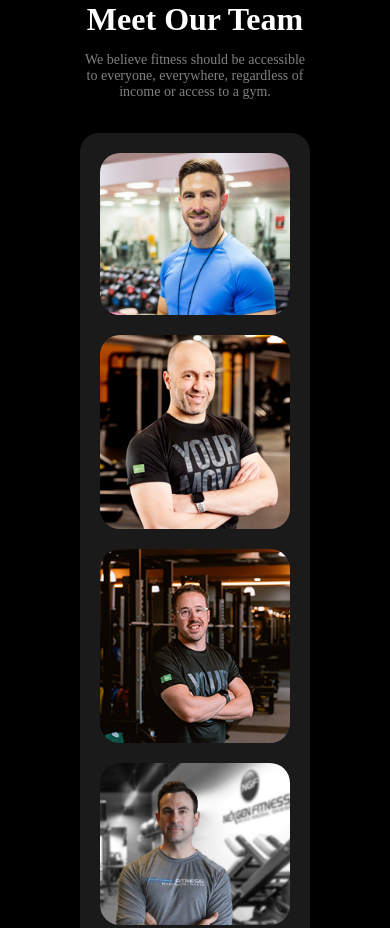
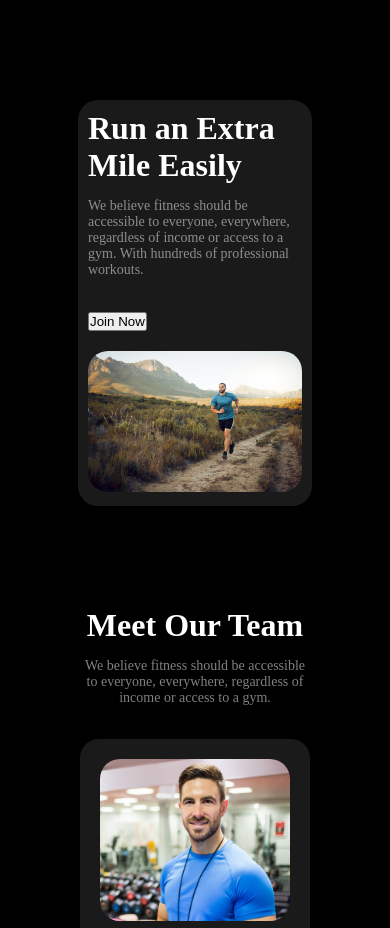
Before and after one commit to muzahid75/Assignment-02, a plain HTML site: page index.html in a window 390 px wide. Shown: the top 928 px of the page. Drawn offline with Linux system fonts and the light colour scheme.

Commit message:
Mile section responsive done

```diff
--- a/index.html
+++ b/index.html
@@ -11,6 +11,20 @@
 <body class="bg-color">
   <header></header>
   <main>
+    <section class="mile secondary-bg-color">
+      <div class="mile-parent">
+        <div class="mile-child-1">
+          <h2 class="mile-title font-primary-color font-primary">Run an Extra Mile Easily</h2>
+          <p class="mile-paragraph font-secondary-color font-tertiary">We believe fitness should be accessible to everyone, everywhere, regardless of income or access to a gym. With hundreds of professional workouts.</p>
+          <div class="btn">
+            <a href=""><button>Join Now</button></a>
+          </div>
+        </div>
+        <div class="mile-child-2">
+          <img src="./images/run.jpg" alt="Run" class="running-img">
+        </div>
+      </div>
+    </section>
     <section class="our-team primary-bg-color">
       <div class="team-title">
         <h2 class="team-title-heading font-primary font-primary-color">Meet Our Team</h2>
@@ -40,6 +54,7 @@
         </div>
       </div>
     </section>
+
   </main>
   <footer>
     <section class="footer secondary-bg-color">
--- a/style/style.css
+++ b/style/style.css
@@ -1,3 +1,4 @@
+/* our team  */
 * {
   padding: 0px;
   margin: 0px;
@@ -69,6 +70,8 @@ img.our-team-image {
   object-position: 65% 100%;
 }
 
+/* our team  */
+
 /* footer  */
 .footer{
   width: 100%;
@@ -82,7 +85,6 @@ img.our-team-image {
   justify-content: space-between;
   padding: 66px 0px;
   border-bottom: 4px solid rgba(255,255,255,0.5);
-  /* border-bottom: 2px solid color rgba(181, 27, 27, 0.5); */
 }
 .footer-content-left{
   width: 40%;
@@ -120,13 +122,48 @@ ul li a{
   font-size: 1.43rem;
 }
 .copy-text{
-  /* margin: 20px 0px 20px 0px; */
-  margin: 20px auto 20px auto;
-  /* margin-bottom: 10px; */
   color: rgba(255,255,255,0.5);
   text-align: center;
+  padding: 20px 0px;
 }
 
+/* footer  */
+/* mile  */
+.mile{
+  width: 60%;
+  height: auto;
+  margin: 100px auto;
+  border-radius: 20px;
+  /* height: 371px; */
+}
+.mile-parent{
+  display: flex;
+  justify-content: space-between;
+  align-items: center;
+}
+.mile-child-1{
+  width: 32%;
+  margin: 41px 0px 40px 54px;
+}
+.mile-title{
+  font-weight: 900;
+  margin-bottom: 14px;
+}
+.mile-paragraph{
+  margin-bottom: 34px;
+}
+.mile-child-2{
+  width: 36%;
+  height: 37vh;
+  margin: 30px 32px 29px 0px;
+}
+img.running-img{
+  width: 100%;
+  height: 100%;
+  object-fit: none;
+  object-position: 67% 33%;
+  border-radius: 20px;
+}
 
 
 @media screen and (max-width:576px) {
@@ -151,7 +188,7 @@ ul li a{
   .image-box{
     max-height: 256px;
   }
-  .footer-content,.footer-content-right{
+  .footer-content,.footer-content-right,.mile-parent{
     flex-direction: column;
     height: auto;
   }
@@ -173,4 +210,22 @@ ul li a{
     width: 100%;
     height: auto;
   }
+  .mile-child-1{
+    margin: 0px;
+    width: 100%;
+    padding: 10px;
+  }
+  .mile-child-2{
+    margin: 0px;
+    width: 100%;
+    padding: 10px;
+    height: auto;
+  }
+  img.running-img{
+    width: 100%;
+    height: 100%;
+    object-fit: cover;
+    object-position: 67% 33%;
+    border-radius: 20px;
+  }
 }
```
